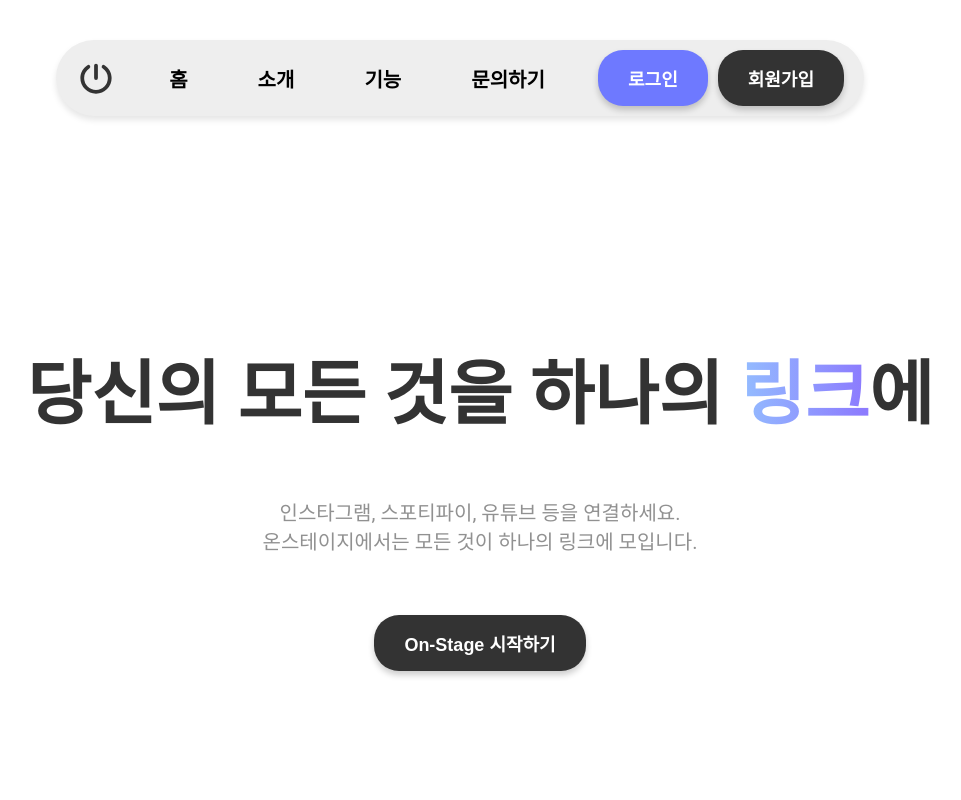
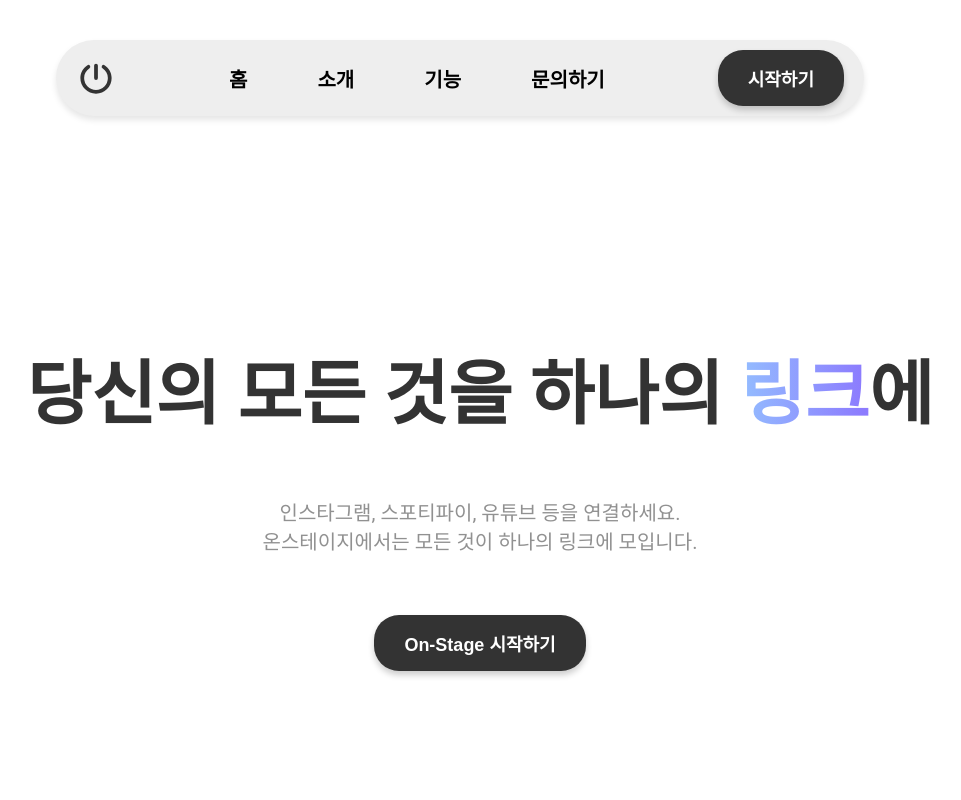
Before and after one commit to hthoon/On-stage-FE, a React (Create React App) app: page / in a window 1280 px wide. Shown: the top 800 px of the page, without its empty margins (180-1141 px from the left). Built offline with nearby package versions, Linux system fonts and the light colour scheme; no server answers.

Commit message:
design: 로그인 버튼 삭제

```diff
--- a/src/page/home/Home.js
+++ b/src/page/home/Home.js
@@ -27,8 +27,7 @@ const Home = () => {
                     <li><a href="/contact">문의하기</a></li>
                 </ul>
                 <div>
-                    <button className="home-login-button" onClick={login}>로그인</button>
-                    <button className="home-start-button" onClick={login}>회원가입</button>
+                    <button className="home-start-button" onClick={login}>시작하기</button>
                 </div>
             </nav>
 
```
